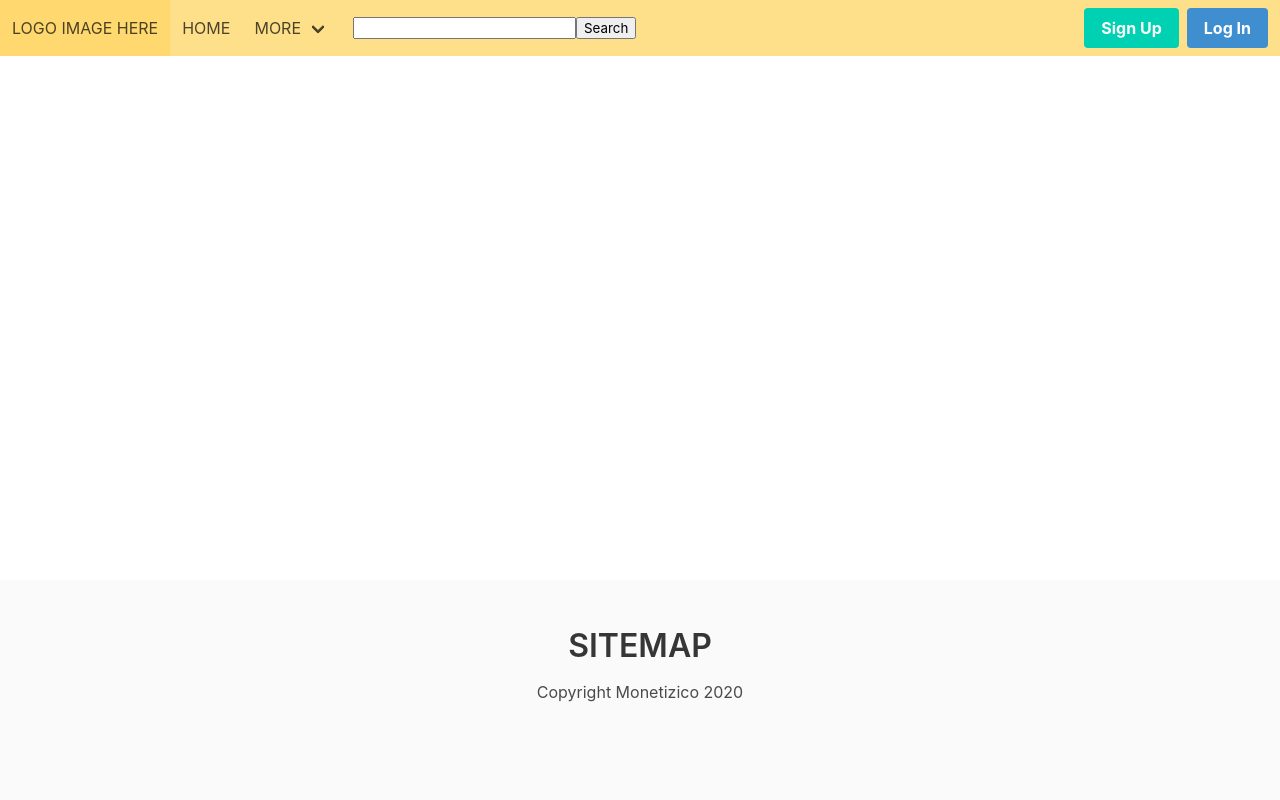
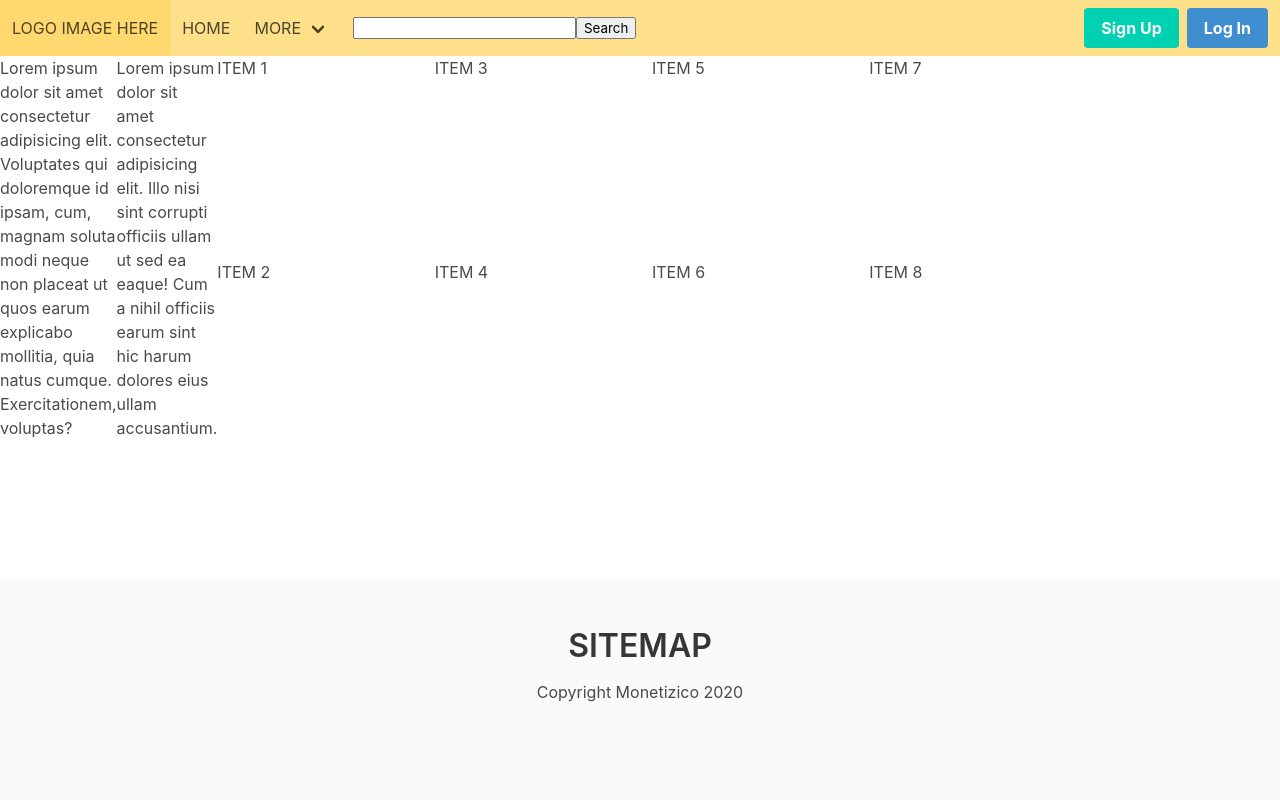
Before and after one commit to guyett92/monetizico, a Django app: page / in a window 1280 px wide. Run offline with Django 3.2, Linux system fonts and the light colour scheme; some libraries are stand-ins or nearby versions.

Commit message:
begin creating layout for homepage

```diff
--- a/main_app/templates/base.html
+++ b/main_app/templates/base.html
@@ -57,10 +57,8 @@
                 </div>
             </div>
         </nav>
-        <div class="content">
-            {% block body %}
+            {% block content %}
             {% endblock %}
-        </div>
         <footer class="footer">
             <div class="content has-text-centered">
                 <h1>SITEMAP</h1>
--- a/main_app/templates/home.html
+++ b/main_app/templates/home.html
@@ -2,6 +2,57 @@
 {% block title %}
     Monetizico | Home
 {% endblock %}
-{% block body %}
+{% block content %}
+
+<div class="content">
+    <div class="tile is-ancestor">
+        <div class="tile is-parent is-2">
+            <p class="tile is-child">Lorem ipsum dolor sit amet consectetur adipisicing elit. Voluptates qui doloremque id ipsam, cum, magnam soluta modi neque non placeat ut quos earum explicabo mollitia, quia natus cumque. Exercitationem, voluptas?</p>
+            <p>Lorem ipsum dolor sit amet consectetur adipisicing elit. Illo nisi sint corrupti officiis ullam ut sed ea eaque! Cum a nihil officiis earum sint hic harum dolores eius ullam accusantium.</p>
+        </div>
+        <!-- SOMEHOW PUT CAROUSEL HERE ABOVE THESE 4 COLUMNS OF TWO ITEMS EACH -->
+        <div class="tile is-parent is-vertical is-2">
+            <div class="tile is-child">
+                ITEM 1
+            </div>
+            <div class="tile is-child">
+                ITEM 2
+            </div>
+        </div>
+        <div class="tile is-parent is-vertical is-2">
+            <div class="tile is-child">
+                ITEM 3
+            </div>
+            <div class="tile is-child">
+                ITEM 4
+            </div>
+        </div>
+        <div class="tile is-parent is-vertical is-2">
+            <div class="tile is-child">
+                ITEM 5
+            </div>
+            <div class="tile is-child">
+                ITEM 6
+            </div>
+        </div>
+        <div class="tile is-parent is-vertical is-2">
+            <div class="tile is-child">
+                ITEM 7
+            </div>
+            <div class="tile is-child">
+                ITEM 8
+            </div>
+        </div>
+    </div>
+</div>
+
+
+
+
+
+
+    </div>
+</div>
+
 
 {% endblock %}
```
